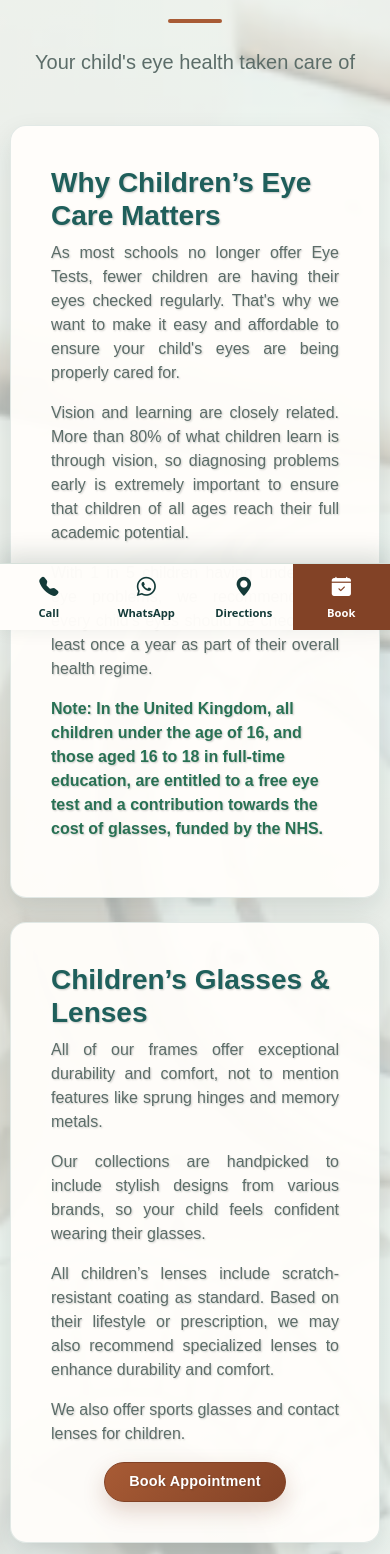
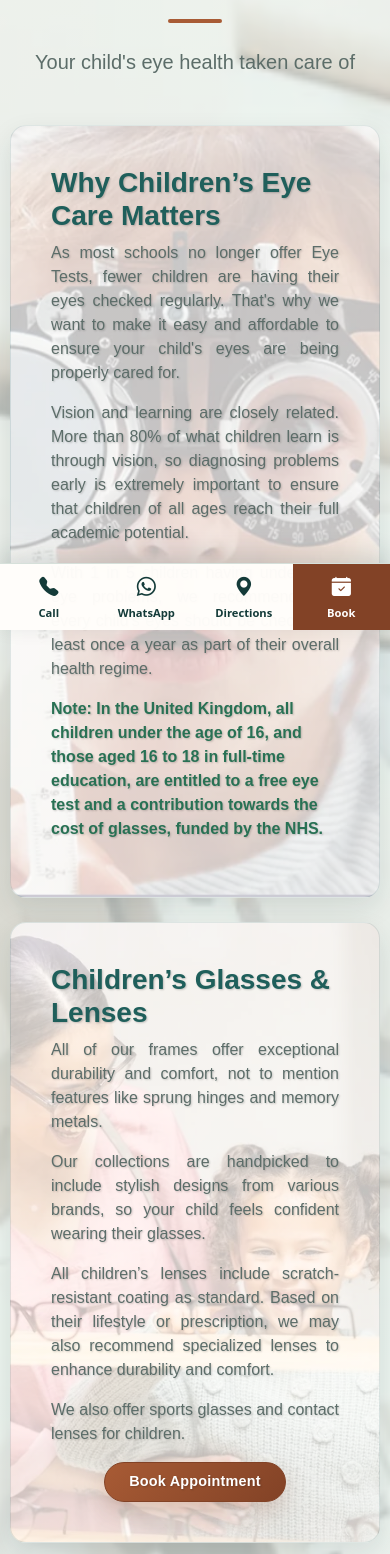
Before and after one commit to mohaammed17/JHaynes-Optician, a React (Vite) app in the folder Frontend/: page /childrenzone in a window 390 px wide. Shown: the part 214-1768 px from the top of the page. Built offline with nearby package versions, Linux system fonts and the light colour scheme.

Commit message:
Restore faded page background images

```diff
--- a/Frontend/src/Pages/ChildrenZone.jsx
+++ b/Frontend/src/Pages/ChildrenZone.jsx
@@ -23,11 +23,9 @@ const ChildrenZone = () => {
           {/* "Why Children’s Eye Care Matters" card */}
           <div className="col-lg-6" data-aos="fade-right">
             <div
-              className="card shadow border-0 rounded-4 p-4 h-100"
+              className="card image-background-card shadow border-0 rounded-4 p-4 h-100"
               style={{
-                background: `linear-gradient(to bottom, rgba(255,255,255,0.7), rgba(255,255,255,0.7)), url(${slide2})`,
-                backgroundSize: 'cover',
-                backgroundPosition: 'center'
+                '--card-background-image': `url(${slide2})`
               }}
             >
               <div
@@ -57,11 +55,9 @@ const ChildrenZone = () => {
           {/* "Children’s Glasses & Lenses" card */}
           <div className="col-lg-6" data-aos="fade-left">
             <div
-              className="card shadow border-0 rounded-4 p-4 h-100"
+              className="card image-background-card shadow border-0 rounded-4 p-4 h-100"
               style={{
-                background: `linear-gradient(to bottom, rgba(255,255,255,0.7), rgba(255,255,255,0.7)), url(${img1})`,
-                backgroundSize: 'cover',
-                backgroundPosition: 'center'
+                '--card-background-image': `url(${img1})`
               }}
             >
               <div
--- a/Frontend/src/Pages/ContactLenses.jsx
+++ b/Frontend/src/Pages/ContactLenses.jsx
@@ -21,14 +21,9 @@ const ContactLenses = () => {
           <div className="col-lg-10">
             <div
               data-aos="zoom-in-up"
-              className="card border-0 shadow rounded-4 p-4"
+              className="card image-background-card border-0 shadow rounded-4 p-4"
               style={{
-                backgroundImage: `url(${lensesImage})`, // Use the imported image here
-                backgroundSize: "cover",
-                backgroundPosition: "center",
-                backgroundRepeat: "no-repeat",
-                backgroundBlendMode: "lighten",
-                backgroundColor: "rgba(255,255,255,0.4)"
+                '--card-background-image': `url(${lensesImage})`
               }}
             >
               <div className="card-body" style={{ color: "#111", textShadow: "1px 1px 2px rgba(0, 0, 0, 0.2)" }}>
--- a/Frontend/src/index.css
+++ b/Frontend/src/index.css
@@ -468,6 +468,12 @@ h6 {
   box-shadow: var(--jh-shadow) !important;
 }
 
+.card.image-background-card {
+  background:
+    linear-gradient(rgba(255, 253, 250, 0.68), rgba(255, 253, 250, 0.68)),
+    var(--card-background-image) center / cover no-repeat !important;
+}
+
 .service-item {
   position: relative;
   overflow: hidden;
@@ -760,6 +766,12 @@ label {
     box-shadow: 0 10px 26px rgba(16, 47, 46, 0.10) !important;
   }
 
+  .card.image-background-card {
+    background:
+      linear-gradient(rgba(255, 253, 250, 0.76), rgba(255, 253, 250, 0.76)),
+      var(--card-background-image) center / cover no-repeat !important;
+  }
+
   .location-section iframe {
     height: 260px;
   }
```
